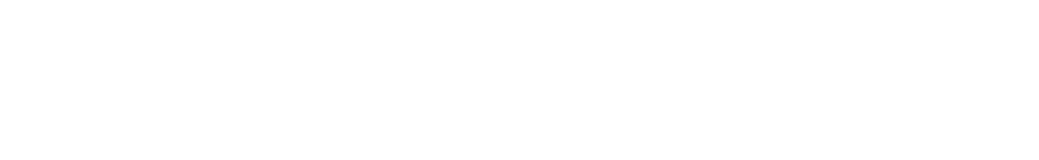
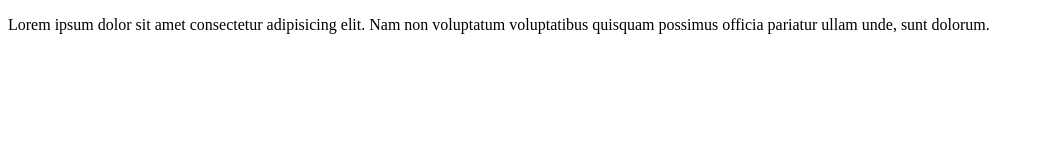
Before and after one commit to Phong-Le-Duc/myfirstgit, a plain HTML site: page index.html in a window 1280 px wide. Shown: the whole page, without its empty margins (0-1039 px from the left). Drawn offline with Linux system fonts and the light colour scheme.

Commit message:
added p tag

```diff
--- a/index.html
+++ b/index.html
@@ -9,7 +9,9 @@
 </head>
 
 <body>
-
+<p>Lorem ipsum dolor sit amet consectetur adipisicing elit.
+    Nam non voluptatum voluptatibus quisquam possimus officia pariatur ullam unde,
+     sunt dolorum.</p>
 </body>
 
 </html>
```
